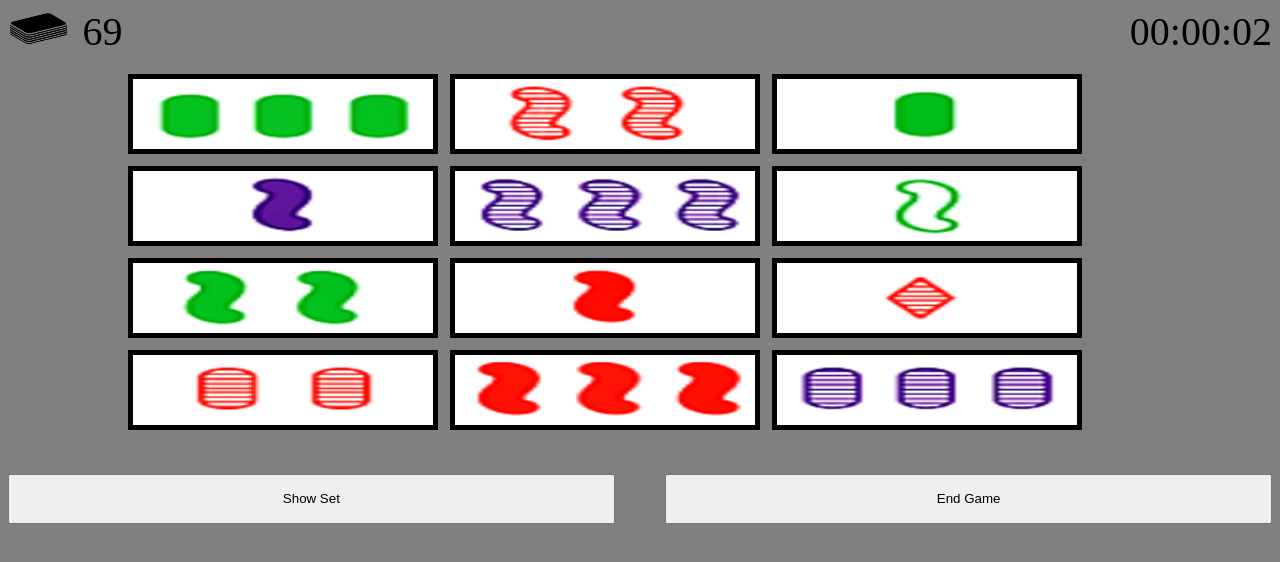
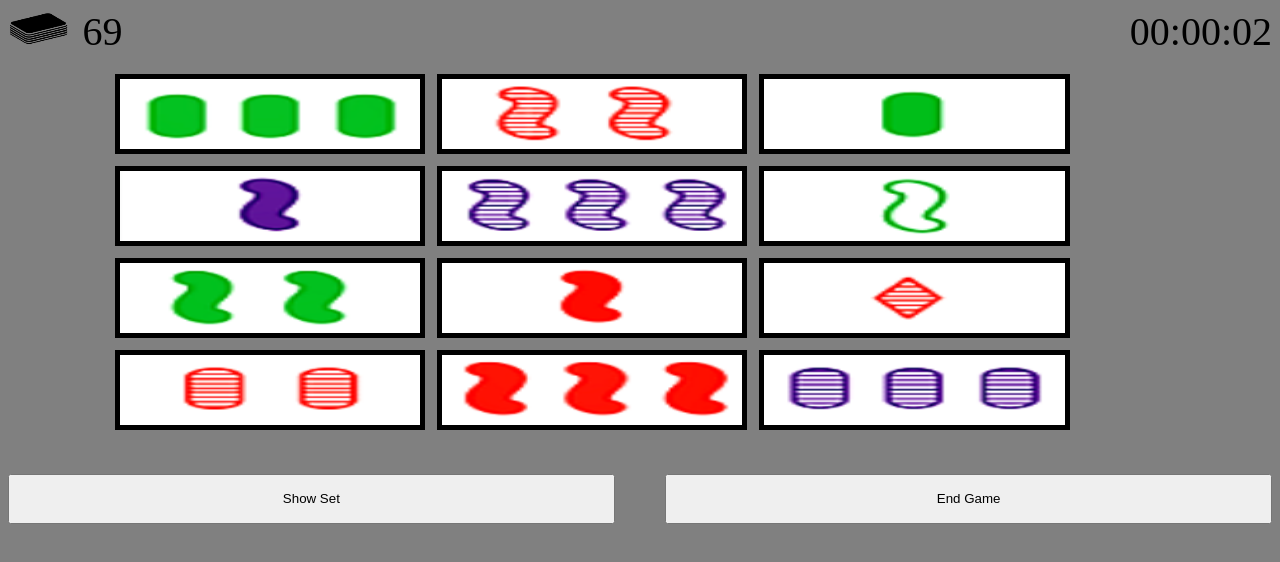
Before and after one commit to Ofri-Chen/set, an Angular app: page / in a window 1280 px wide. Both pictures are taken after a click on the button "Start Game". Shown: the top 562 px of the page. Built offline with nearby package versions, Linux system fonts and the light colour scheme.

Commit message:
you know what..

```diff
--- a/src/app/components/board/board.component.css
+++ b/src/app/components/board/board.component.css
@@ -2,7 +2,7 @@
     display: flex;
     flex-wrap: wrap;
     width: 95%;
-    margin-left: 9%;
+    margin-left: 8%;
 }
 
 .card {
@@ -17,7 +17,7 @@
 }
 
 .highlighted {
-    border-color: green;
+    border-color: blue;
 }
 
 .game-info {
```
